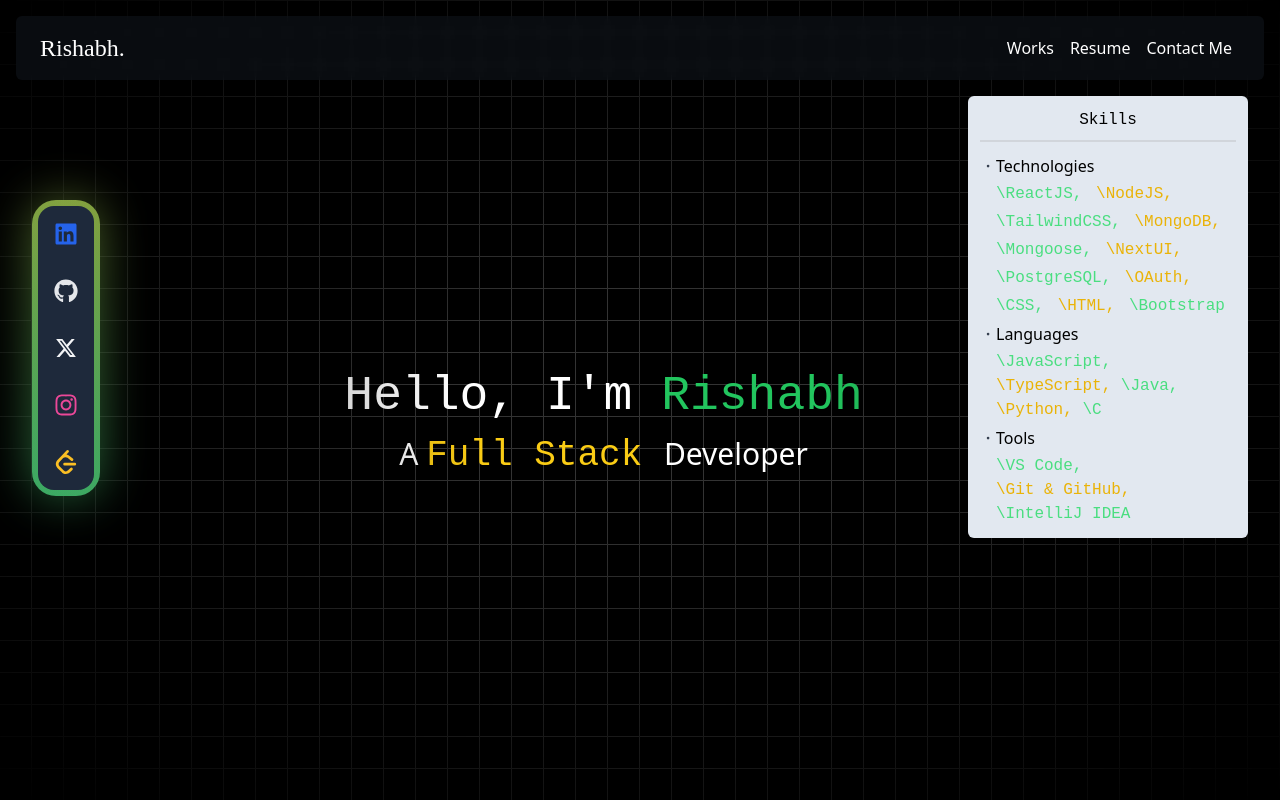
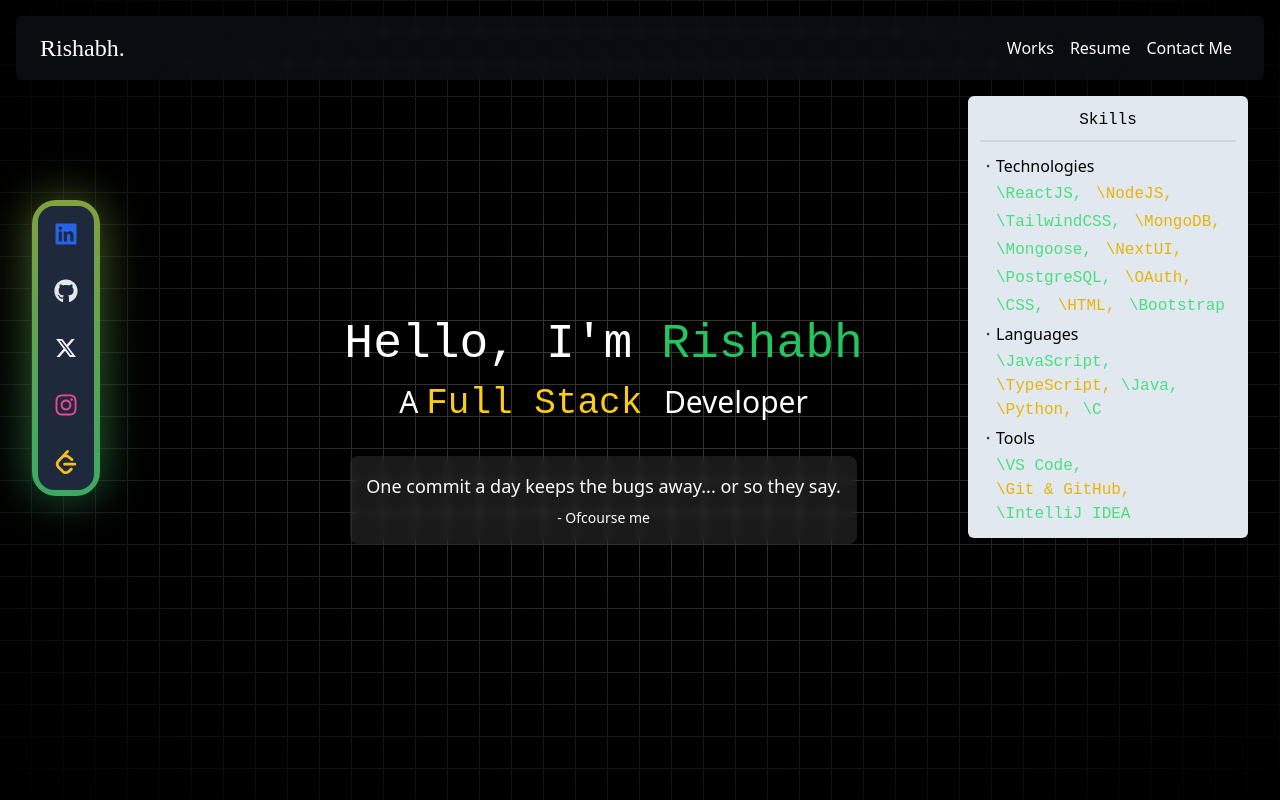
Before and after one commit to rishabhguptajs/personal_portfolio, a Next.js app: page / in a window 1280 px wide. Built offline with nearby package versions, Linux system fonts and the light colour scheme.

Commit message:
feat: Add QuoteComponent to display a quote on the home page

```diff
--- /dev/null
+++ b/src/app/components/quote-comp.tsx
@@ -0,0 +1,19 @@
+import React from 'react'
+
+interface QuoteProps{
+    quote: string;
+    author: string;
+}
+
+const QuoteComponent: React.FC<QuoteProps> = ({ quote, author }) => {
+  return (
+    <div className="flex flex-col items-center justify-center w-full h-full">
+      <div className="bg-white/10 p-4 rounded-lg backdrop-blur-sm text-white text-center">
+        <h1 className="text-lg">{quote}</h1>
+        <h2 className="text-sm mt-2">- {author}</h2>
+      </div>
+    </div>
+  )
+}
+
+export default QuoteComponent
--- a/src/app/page.tsx
+++ b/src/app/page.tsx
@@ -3,6 +3,7 @@
 import Navbar from "./components/navbar";
 import SideBar from "./components/sidebar";
 import SkillsCard from "./components/skills";
+import QuoteComponent from "./components/quote-comp";
 
 export default function Home() {
   return (
@@ -14,7 +15,7 @@ export default function Home() {
           <SideBar />
         </div>
 
-        <div className="flex flex-col h-full items-center justify-center text-white cursor-default sm:mt-0 text-center z-auto flex-grow mx-4 sm:ml-[15%]">
+        <div className="flex flex-col h-full items-center justify-center text-white cursor-default sm:mt-0 text-center z-50 flex-grow mx-4 sm:ml-[15%]">
           <h1 className="font-title text-3xl sm:text-5xl mb-4">
             Hello, I'm <span className="text-5xl text-green-500">Rishabh</span>
           </h1>
@@ -25,6 +26,12 @@ export default function Home() {
             </span>
             Developer
           </p>
+          <div className="mt-4 z-50">
+            <QuoteComponent
+              quote="One commit a day keeps the bugs away... or so they say."
+              author="Ofcourse me"
+            />
+          </div>
         </div>
 
         <div className="absolute right-4 m-4 min-w-[200px] h-full top-[120px] z-50 sm:static sm:flex-grow-0 hidden sm:block">
```
